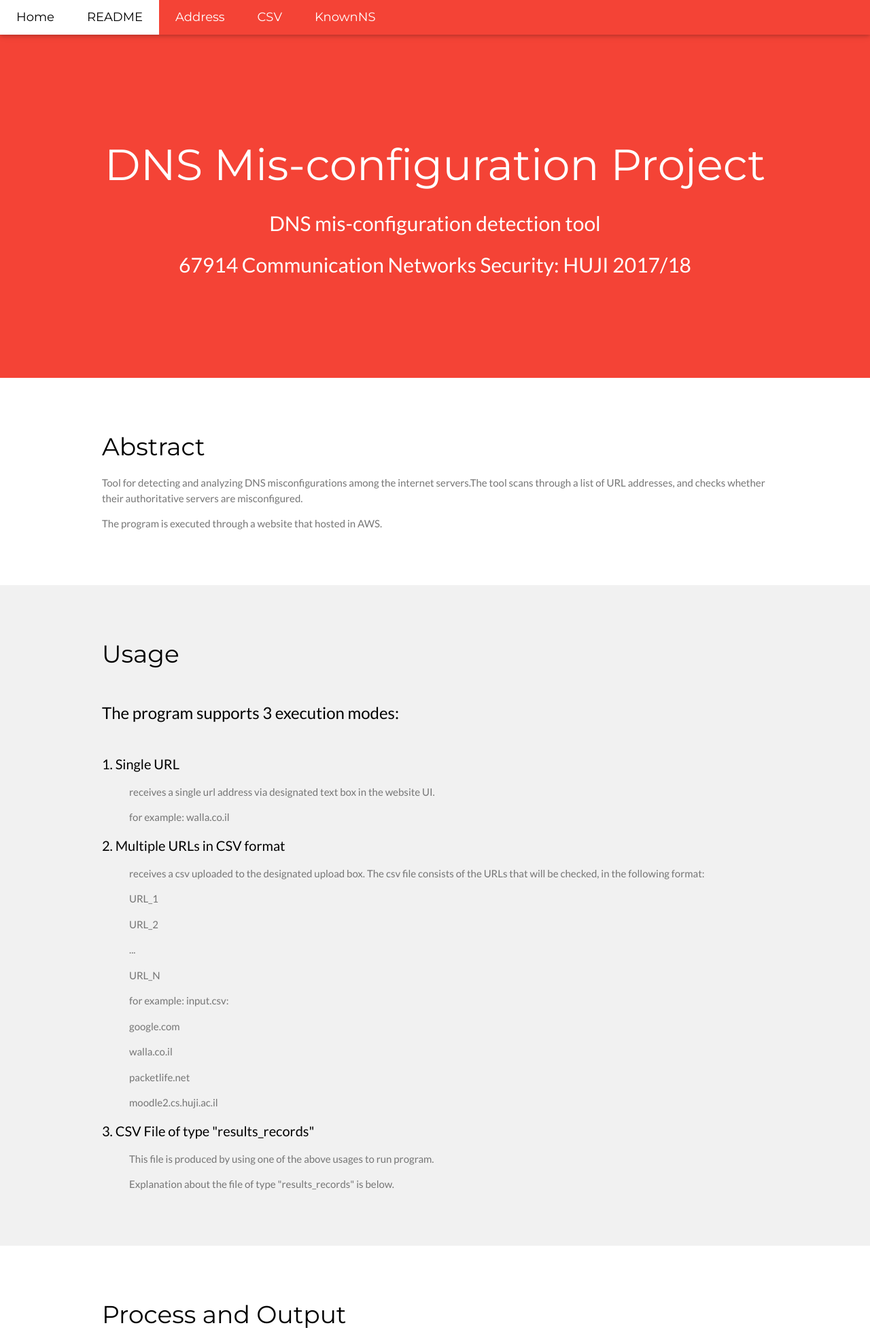
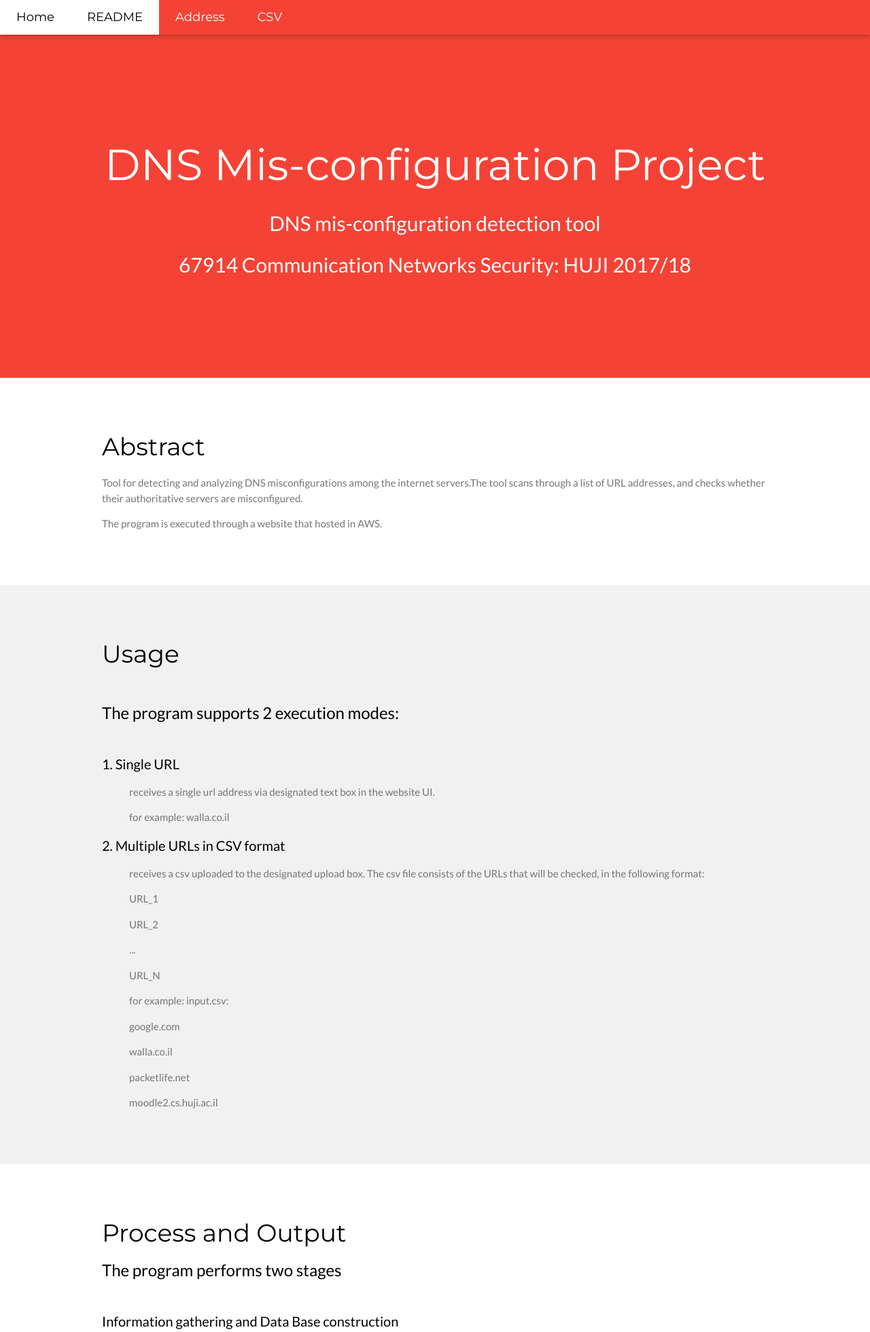
Before and after one commit to tomn96/ProjectDNS, a Django app: page /readme in a window 1280 px wide. Shown: the top 1960 px of the page at 68% size. Run offline with Django 3.2, Linux system fonts and the light colour scheme.

Commit message:
removed KnownNS

```diff
--- a/website/dnswebsite/DNSmisconfiguration/templates/DNSmisconfiguration/base.html
+++ b/website/dnswebsite/DNSmisconfiguration/templates/DNSmisconfiguration/base.html
@@ -46,7 +46,7 @@ body,h1,h2,h3,h4,h5,h6 {font-family: "Lato", sans-serif}
         {% endblock %}
 
         {% block navbarKnownNS %}
-        <a href="{% url 'DNSmisconfiguration:known_ns' %}" class="w3-bar-item w3-button w3-hide-small w3-padding-large w3-hover-white">KnownNS</a>
+        <!--<a href="{% url 'DNSmisconfiguration:known_ns' %}" class="w3-bar-item w3-button w3-hide-small w3-padding-large w3-hover-white">KnownNS</a>-->
         {% endblock %}
 
     </div>
@@ -71,7 +71,7 @@ body,h1,h2,h3,h4,h5,h6 {font-family: "Lato", sans-serif}
         {% endblock %}
 
         {% block navbarDemoKnownNS %}
-        <a href="{% url 'DNSmisconfiguration:known_ns' %}" class="w3-bar-item w3-button w3-padding-large">KnownNS</a>
+        <!--<a href="{% url 'DNSmisconfiguration:known_ns' %}" class="w3-bar-item w3-button w3-padding-large">KnownNS</a>-->
         {% endblock %}
 
     </div>
--- a/website/dnswebsite/DNSmisconfiguration/templates/DNSmisconfiguration/readme.html
+++ b/website/dnswebsite/DNSmisconfiguration/templates/DNSmisconfiguration/readme.html
@@ -46,7 +46,7 @@
 <div class="w3-row-padding w3-light-grey w3-padding-64 w3-container">
     <div class="w3-content">
         <h1 id="usage">Usage</h1>
-        <h3 class="w3-padding-32" id="the-program-supports-2-execution-modes">The program supports 3 execution modes:</h3>
+        <h3 class="w3-padding-32" id="the-program-supports-2-execution-modes">The program supports 2 execution modes:</h3>
         <h4 id="single-url">1. Single URL</h4>
         <blockquote>
         <p>receives a single url address via designated text box in the website UI.</p>
@@ -85,13 +85,13 @@
         <blockquote>
         <p>moodle2.cs.huji.ac.il</p>
         </blockquote>
-        <h4>3. CSV File of type "results_records"</h4>
-        <blockquote>
-        <p>This file is produced by using one of the above usages to run program.</p>
-        </blockquote>
-        <blockquote>
-        <p>Explanation about the file of type "results_records" is below.</p>
-        </blockquote>
+        <!--<h4>3. CSV File of type "results_records"</h4>-->
+        <!--<blockquote>-->
+        <!--<p>This file is produced by using one of the above usages to run program.</p>-->
+        <!--</blockquote>-->
+        <!--<blockquote>-->
+        <!--<p>Explanation about the file of type "results_records" is below.</p>-->
+        <!--</blockquote>-->
     </div>
 </div>
 
```
